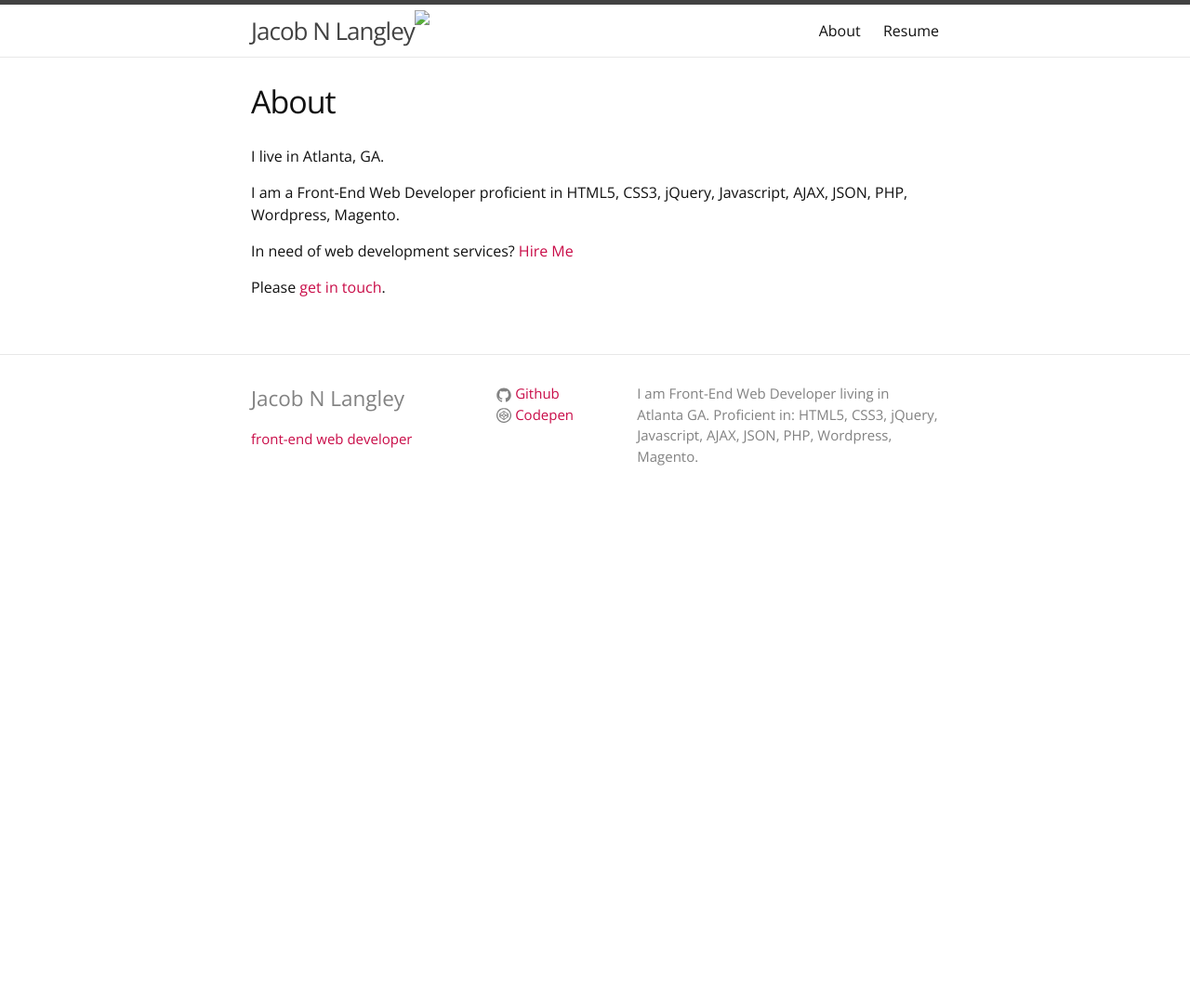
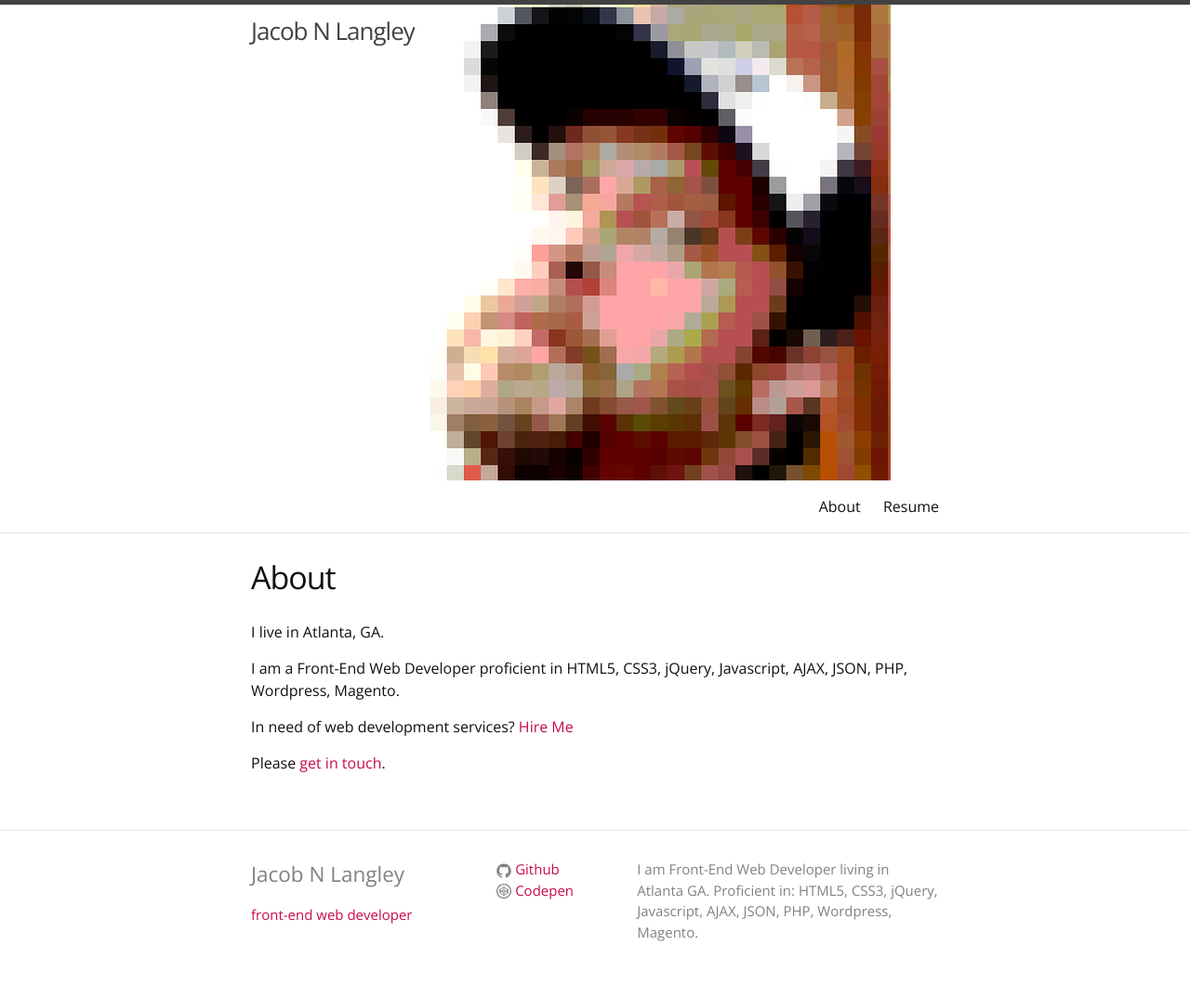
Before and after one commit to jacobnlangley/jacobnlangley.github.io, a Jekyll site: the page built from about.md, in a window 1280 px wide. Shown: the whole page at 93% size. Built offline with Jekyll 4.4.1, drawn with Linux system fonts in a browser that asks for light colours; before the commit the page ends 900 px from its top, so only the background shows below that.

Commit message:
Update _config.yml

```diff
--- a/_config.yml
+++ b/_config.yml
@@ -19,7 +19,7 @@ github_username:  jacobnlangley
 codepen_username:  jacobnlangley
 
 # URL of your avatar or profile pic (you could use your GitHub profile pic)
-avatar: "images/8-bit Jacob.jpeg"
+avatar: "/images/8-bit Jacob.jpeg"
 
 # Build settings
 markdown: kramdown
```
